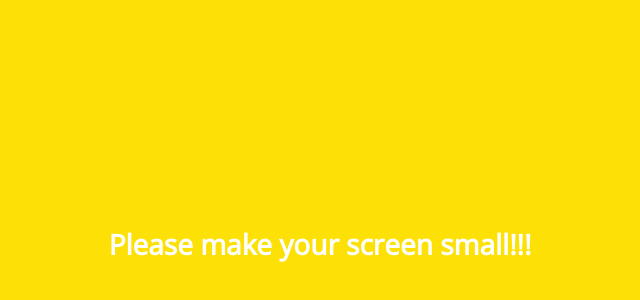
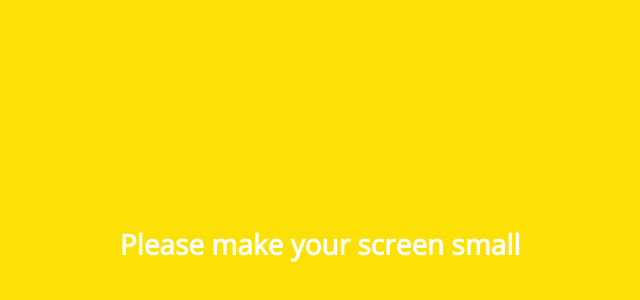
Before and after one commit to 9mean/kakao-clone, a plain HTML site: page index.html in a window 1280 px wide. Shown: the part 156-456 px from the top of the page, without its empty margins (320-960 px from the left). Drawn offline with nearby package versions, Linux system fonts and the light colour scheme.

Commit message:
added index
!!!

```diff
--- a/index.html
+++ b/index.html
@@ -84,7 +84,7 @@
       </ul>
     </nav>
     <div class="bigScreen">
-      <span class="bigScreen__text">Please make your screen small!!!</span>
+      <span class="bigScreen__text">Please make your screen small</span>
     </div>
 </body>
 </html>
```
